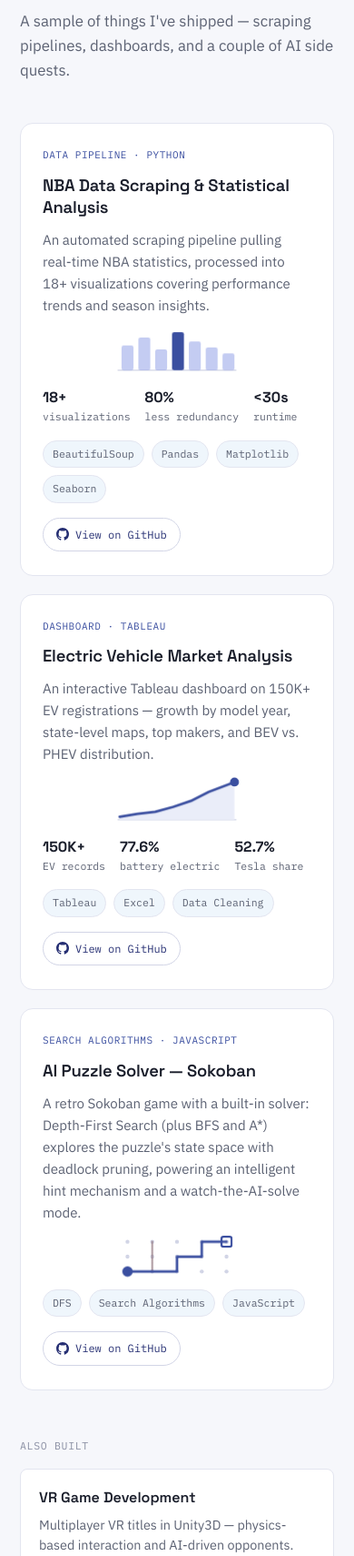
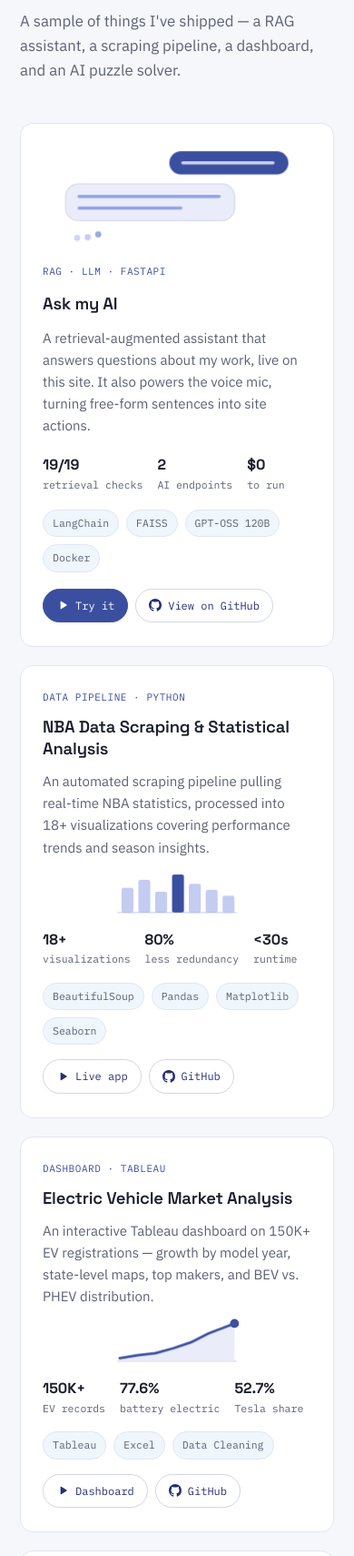
Before and after one commit to harshilmayurpatel/harshilmayurpatel.github.io, a plain HTML site: page index.html in a window 390 px wide. Shown: the part 4320-6030 px from the top of the page at 91% size. Drawn offline with Linux system fonts and the light colour scheme.

Commit message:
Feature Ask my AI on the home page; demo links on every project; accurate Sokoban solver details
Co-Authored-By: Claude Opus 5.5 <noreply@anthropic.com>

```diff
--- a/assets/css/styles.css
+++ b/assets/css/styles.css
@@ -689,6 +689,18 @@ main{ padding-left: var(--rail-w); }
 }
 @media (max-width: 900px){ .project-grid{ grid-template-columns: 1fr; } }
 
+/* Wide featured card (Ask my AI): copy on the left, chat preview on the right */
+.project-card.project-card-wide{ grid-column: 1 / -1; display: grid; grid-template-columns: minmax(0, 1.15fr) minmax(0, 1fr); gap: 32px; align-items: center; }
+.wide-copy{ display: flex; flex-direction: column; gap: 14px; }
+.project-card-wide .chart-chat{ height: auto; max-height: 150px; }
+@media (max-width: 900px){
+  .project-card.project-card-wide{ grid-template-columns: 1fr; gap: 18px; }
+  .project-card-wide .chart-chat{ order: -1; max-height: 110px; }
+}
+.project-link.project-link-solid{ background: var(--accent); border-color: var(--accent); color: #fff; cursor: pointer; }
+.project-link.project-link-solid:hover{ color: #fff; filter: brightness(1.08); }
+:root[data-theme="dark"] .project-link.project-link-solid{ color: #0E1119; }
+
 .project-card{
   background: var(--surface);
   border: 1px solid var(--line);
@@ -1121,6 +1133,25 @@ main{ padding-left: var(--rail-w); }
 @keyframes dfsDead{ to{ opacity: .7; } }
 @keyframes goalHit{ 0%,100%{ fill: transparent; transform: none; } 50%{ fill: var(--accent-tint); transform: scale(1.22); } }
 @keyframes startPing{ 0%,100%{ transform: scale(1); } 15%{ transform: scale(1.4); } 35%{ transform: scale(1); } }
+
+/* Chat preview: bubbles pop in and their text writes, then the
+   assistant keeps "typing" (three dots) as the idle loop */
+.chart-chat .cb{ opacity: 0; transform-box: fill-box; transform-origin: center; }
+.chart-chat .cb-q{ transform-origin: right center; }
+.chart-chat .cb-a{ transform-origin: left center; }
+.chart-chat .cb-q rect{ fill: var(--accent); }
+.chart-chat .cb-a rect{ fill: var(--accent-tint); stroke: var(--line-strong); stroke-width: 1; }
+.chart-chat .cb-text{ fill: none; stroke-width: 3.2; stroke-linecap: round; stroke-dasharray: 100; stroke-dashoffset: 100; }
+.chart-chat .cb-q .cb-text{ stroke: rgba(255,255,255,.75); }
+:root[data-theme="dark"] .chart-chat .cb-q .cb-text{ stroke: rgba(14,17,25,.6); }
+.chart-chat .cb-a .cb-text{ stroke: var(--accent-light); }
+.chart-chat .cb-typing circle{ fill: var(--accent-light); opacity: 0; transform-box: fill-box; transform-origin: center; }
+.project-card.in .chart-chat .cb{ animation: bubbleIn .5s cubic-bezier(.3,1.4,.45,1) forwards; animation-delay: calc(.15s + var(--i) * .7s); }
+.project-card.in .chart-chat .cb-q .cb-text{ animation: chartDraw .5s ease .45s forwards; }
+.project-card.in .chart-chat .cb-a .cb-text{ animation: chartDraw 1.1s ease 1.15s forwards; }
+.project-card.in .chart-chat .cb-typing circle{ animation: chartFade .3s ease 2.3s forwards, typingDot 1.2s ease-in-out calc(2.4s + var(--d)) infinite; }
+@keyframes bubbleIn{ from{ opacity: 0; transform: scale(.6); } to{ opacity: 1; transform: none; } }
+@keyframes typingDot{ 0%,60%,100%{ transform: translateY(0); opacity: .45; } 30%{ transform: translateY(-4px); opacity: 1; } }
 
 /* Card: soft spotlight that follows the cursor */
 .project-card{ position: relative; overflow: hidden; }
--- a/assets/js/askai.js
+++ b/assets/js/askai.js
@@ -259,4 +259,10 @@
   function isOpen() { return !!(panel && panel.classList.contains("open")); }
 
   window.AskAI = { available: true, open: open, close: close, intent: intent, isOpen: isOpen };
+
+  // "Try it" buttons elsewhere on the page (e.g. the Ask my AI project card)
+  Array.prototype.forEach.call(document.querySelectorAll("[data-open-ai]"), function (btn) {
+    btn.hidden = false;
+    btn.addEventListener("click", function () { open(); });
+  });
 })();
--- a/index.html
+++ b/index.html
@@ -58,6 +58,7 @@
   <symbol id="i-moon" viewBox="0 0 24 24"><path fill="none" stroke="currentColor" stroke-width="1.8" stroke-linecap="round" stroke-linejoin="round" d="M20 14.5A8 8 0 0 1 9.5 4a8 8 0 1 0 10.5 10.5z"/></symbol>
   <symbol id="i-copy" viewBox="0 0 24 24"><g fill="none" stroke="currentColor" stroke-width="1.8" stroke-linecap="round" stroke-linejoin="round"><rect x="8" y="8" width="12" height="12" rx="2"/><path d="M16 8V6a2 2 0 0 0-2-2H6a2 2 0 0 0-2 2v8a2 2 0 0 0 2 2h2"/></g></symbol>
   <symbol id="i-download" viewBox="0 0 24 24"><path fill="none" stroke="currentColor" stroke-width="1.8" stroke-linecap="round" stroke-linejoin="round" d="M12 3v12m0 0l-4-4m4 4l4-4M4 19h16"/></symbol>
+  <symbol id="i-play" viewBox="0 0 24 24"><path fill="currentColor" d="M8 5.5v13a.8.8 0 0 0 1.2.7l10.4-6.5a.8.8 0 0 0 0-1.4L9.2 4.8A.8.8 0 0 0 8 5.5z"/></symbol>
 </svg>
 
 
@@ -296,9 +297,47 @@
     <div class="stage-inner">
       <p class="stage-eyebrow">Stage 03 — Build</p>
       <h2 class="stage-title">What comes out the other end</h2>
-      <p class="stage-lede">A sample of things I've shipped — scraping pipelines, dashboards, and a couple of AI side quests.</p>
+      <p class="stage-lede">A sample of things I've shipped — a RAG assistant, a scraping pipeline, a dashboard, and an AI puzzle solver.</p>
 
       <div class="project-grid">
+        <article class="project-card project-card-featured project-card-wide">
+          <div class="wide-copy">
+            <p class="project-tag">RAG &middot; LLM &middot; FastAPI</p>
+            <h3 class="project-title">Ask my AI</h3>
+            <p class="project-desc">A retrieval-augmented assistant that answers questions about my work, live on this site. It also powers the voice mic, turning free-form sentences into site actions.</p>
+            <ul class="project-stats">
+              <li><strong><span class="count" data-to="19">19</span>/19</strong> retrieval checks</li>
+              <li><strong>2</strong> AI endpoints</li>
+              <li><strong>$0</strong> to run</li>
+            </ul>
+            <div class="chip-row">
+              <span class="chip chip-sm">LangChain</span>
+              <span class="chip chip-sm">FAISS</span>
+              <span class="chip chip-sm">GPT-OSS 120B</span>
+              <span class="chip chip-sm">Docker</span>
+            </div>
+            <div class="project-footer">
+              <button class="project-link project-link-solid" type="button" data-open-ai hidden><svg class="icon"><use href="#i-play"/></svg>Try it</button>
+              <a class="project-link" href="https://github.com/harshilmayurpatel/ask-my-ai" target="_blank" rel="noopener"><svg class="icon"><use href="#i-github"/></svg>View on GitHub</a>
+            </div>
+          </div>
+          <svg class="mini-chart chart-chat" viewBox="0 0 240 104" aria-hidden="true">
+            <g class="cb cb-q" style="--i:0">
+              <rect x="112" y="4" width="124" height="24" rx="12"/>
+              <path class="cb-text" pathLength="100" d="M126 16 H220"/>
+            </g>
+            <g class="cb cb-a" style="--i:1">
+              <rect x="4" y="38" width="176" height="38" rx="13"/>
+              <path class="cb-text" pathLength="100" d="M18 51 H164 M18 63 H124"/>
+            </g>
+            <g class="cb-typing">
+              <circle cx="16" cy="94" r="3.2" style="--d:0s"/>
+              <circle cx="27" cy="94" r="3.2" style="--d:.18s"/>
+              <circle cx="38" cy="94" r="3.2" style="--d:.36s"/>
+            </g>
+          </svg>
+        </article>
+
         <article class="project-card project-card-featured">
           <p class="project-tag">Data Pipeline &middot; Python</p>
           <h3 class="project-title">NBA Data Scraping &amp; Statistical Analysis</h3>
@@ -325,7 +364,8 @@
             <span class="chip chip-sm">Seaborn</span>
           </div>
           <div class="project-footer">
-            <a class="project-link" href="https://github.com/harshilmayurpatel/nba-stats-scraper" target="_blank" rel="noopener"><svg class="icon"><use href="#i-github"/></svg>View on GitHub</a>
+            <a class="project-link" href="https://data-scrapping-aonbno2rm9z9adkfkvaxwy.streamlit.app/" target="_blank" rel="noopener"><svg class="icon"><use href="#i-play"/></svg>Live app</a>
+            <a class="project-link" href="https://github.com/harshilmayurpatel/nba-stats-scraper" target="_blank" rel="noopener"><svg class="icon"><use href="#i-github"/></svg>GitHub</a>
           </div>
         </article>
 
@@ -350,14 +390,15 @@
             <span class="chip chip-sm">Data Cleaning</span>
           </div>
           <div class="project-footer">
-            <a class="project-link" href="https://github.com/harshilmayurpatel/Electric-Vehicle-Data-Analysis" target="_blank" rel="noopener"><svg class="icon"><use href="#i-github"/></svg>View on GitHub</a>
+            <a class="project-link" href="https://public.tableau.com/app/profile/harshil.patel1403/viz/ElectricVehicleDataAnalysis_17743671212720/Dashboard1" target="_blank" rel="noopener"><svg class="icon"><use href="#i-play"/></svg>Dashboard</a>
+            <a class="project-link" href="https://github.com/harshilmayurpatel/Electric-Vehicle-Data-Analysis" target="_blank" rel="noopener"><svg class="icon"><use href="#i-github"/></svg>GitHub</a>
           </div>
         </article>
 
         <article class="project-card project-card-featured">
           <p class="project-tag">Search Algorithms &middot; JavaScript</p>
           <h3 class="project-title">AI Puzzle Solver — Sokoban</h3>
-          <p class="project-desc">A retro Sokoban game with a built-in solver: Depth-First Search (plus BFS and A*) explores the puzzle's state space with deadlock pruning, powering an intelligent hint mechanism and a watch-the-AI-solve mode.</p>
+          <p class="project-desc">A retro Sokoban game with a built-in AI solver: A*, Breadth-First or Depth-First Search explores the puzzle's state space with deadlock pruning, powering a hint button and a watch-the-AI-solve mode.</p>
           <svg class="mini-chart chart-path" viewBox="0 0 120 44" aria-hidden="true">
             <g class="grid-dots">
               <circle cx="10" cy="7"/><circle cx="35" cy="7"/><circle cx="60" cy="7"/><circle cx="85" cy="7"/><circle cx="110" cy="7"/>
@@ -370,12 +411,13 @@
             <circle class="dfs-start" cx="10" cy="37" r="4"/>
           </svg>
           <div class="chip-row">
-            <span class="chip chip-sm">DFS</span>
-            <span class="chip chip-sm">Search Algorithms</span>
+            <span class="chip chip-sm">A*</span>
+            <span class="chip chip-sm">BFS / DFS</span>
             <span class="chip chip-sm">JavaScript</span>
           </div>
           <div class="project-footer">
-            <a class="project-link" href="https://github.com/harshilmayurpatel/Sokoban-AI-Solver" target="_blank" rel="noopener"><svg class="icon"><use href="#i-github"/></svg>View on GitHub</a>
+            <a class="project-link" href="https://harshilmayurpatel.github.io/Sokoban-AI-Solver/" target="_blank" rel="noopener"><svg class="icon"><use href="#i-play"/></svg>Play</a>
+            <a class="project-link" href="https://github.com/harshilmayurpatel/Sokoban-AI-Solver" target="_blank" rel="noopener"><svg class="icon"><use href="#i-github"/></svg>GitHub</a>
           </div>
         </article>
       </div>
```
Also changed, not shown: projects/data.js (+7 -7 lines).
